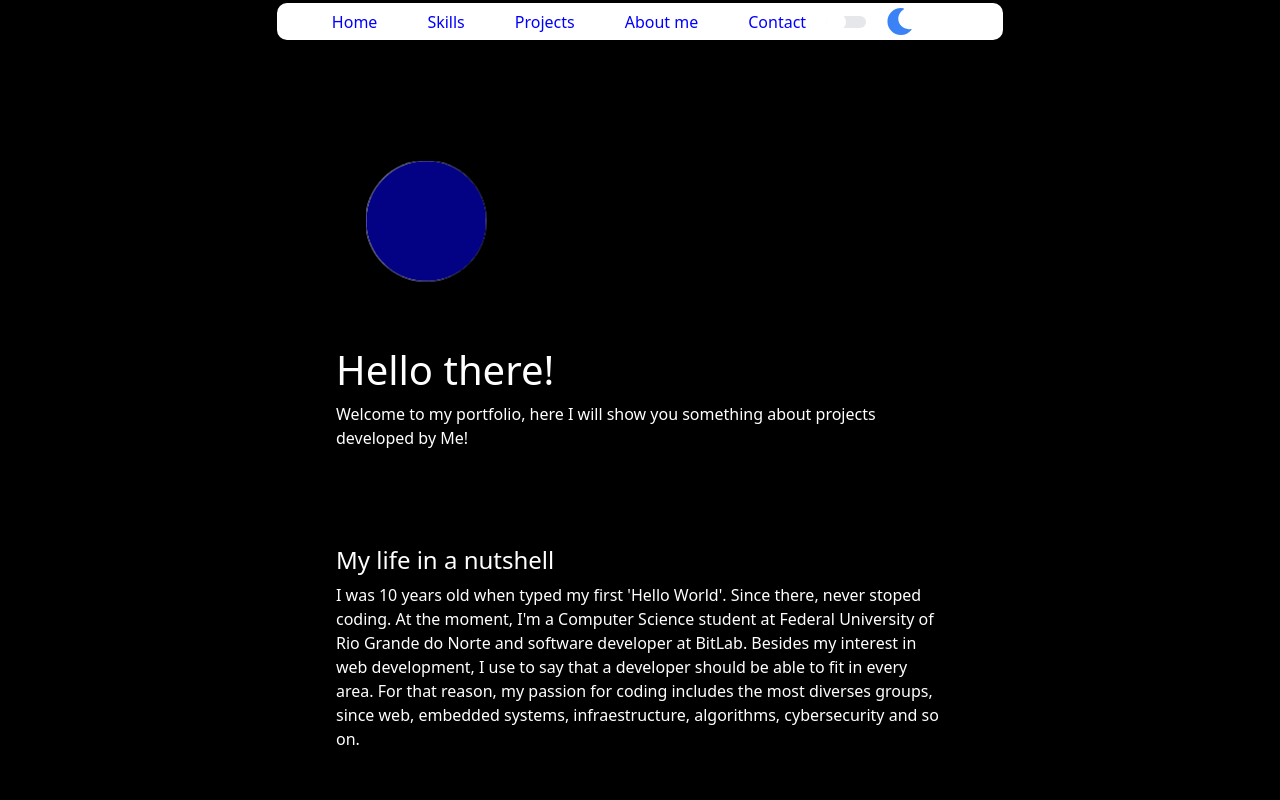
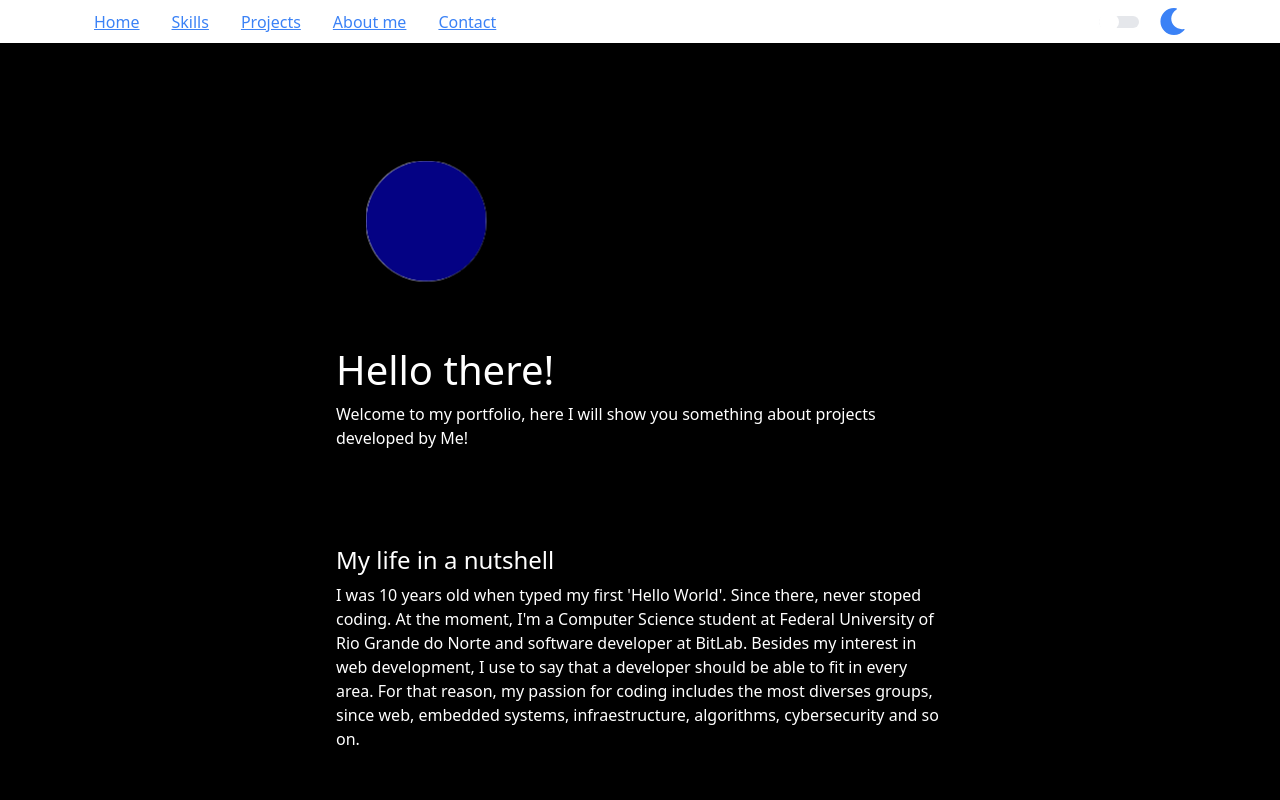
Before and after one commit to andrefsilveira1/react-portfolio, a React (Create React App) app: page / in a window 1280 px wide. Shown: the top 800 px of the page. Built offline with nearby package versions, Linux system fonts and the light colour scheme; no server answers.

Commit message:
refactor: changing top nav-bar

```diff
--- a/src/components/indicator/index.css
+++ b/src/components/indicator/index.css
@@ -15,4 +15,5 @@ background: linear-gradient(
   #0024f3,
   #11aaf1
 );
+z-index: 2;
 }
--- a/src/components/nav/index.css
+++ b/src/components/nav/index.css
@@ -1,23 +1,9 @@
-.top-nav {
-  position: fixed;
-  background-color: white;
-  border-radius: 10px;
-  padding: 5px;
-  padding-right: 40px;
-  margin-top: 3px;
-}
-.top-nav a {
-  color: blue;
-  margin-left: 50px;
+
+a {
   text-decoration: none;
-  border-radius: 8px;
-  transition: transform 0.3s ease-in-out;
+
 }
 
-.top-nav a:hover {
-  color: rgb(20, 128, 228);
-  transition-delay: 0.2s;
-}
 nav {
   z-index: 1;
 }
--- a/src/components/nav/index.js
+++ b/src/components/nav/index.js
@@ -1,42 +1,55 @@
 import React, { useState } from 'react';
-import { HashLink as Link } from "react-router-hash-link";
+import { HashLink as Link } from 'react-router-hash-link';
+import { FaSun, FaMoon } from 'react-icons/fa';
 import "./index.css"
-import { FaSun, FaMoon } from 'react-icons/fa';
 
-
-export default function Nav({propsValue, onChange}) {
+const Nav = ({ propsValue, onChange }) => {
   const [value, setValue] = useState(propsValue);
 
   function changeValue() {
-    setValue(!value)
+    setValue(!value);
     onChange(!value);
   }
+
   return (
-    <nav className='top-nav shadow'>
-      <Link to="#home">
+    <nav className="fixed top-0 left-0 w-full bg-white dark:bg-black shadow-md md:shadow-none">
+      <div className="container mx-auto px-4 py-2 md:py-4 md:flex md:items-center md:justify-between">
+        <div className="flex items-center">
+          <Link to="#home" className="mr-4 text-blue-500 md:mr-8 ">
             Home
           </Link>
-      <Link to="#skills">
+          <Link to="#skills" className="mr-4 text-blue-500 md:mr-8 ">
             Skills
           </Link>
-      <Link to="#projects">
+          <Link to="#projects" className="mr-4 text-blue-500 md:mr-8 ">
             Projects
           </Link>
-      <Link to="#about">
+          <Link to="#about" className="mr-4 text-blue-500 md:mr-8 ">
             About me
           </Link>
-      <Link to="#contact">
+          <Link to="#contact" className="mr-4 text-blue-500 md:mr-8 ">
             Contact
           </Link>
+        </div>
+        <div className="flex items-center">
           <label className="relative inline-flex items-center cursor-pointer ml-5">
-        <input type="checkbox" value="" className="sr-only peer"  onChange={changeValue}/>
+            <input
+              type="checkbox"
+              value=""
+              className="sr-only peer"
+              onChange={changeValue}
+            />
             <div className="select-none w-10 h-3 bg-gray-200 peer-focus:outline-none peer-focus:ring-4 peer-focus:ring-blue-300 dark:peer-focus:ring-blue-800 rounded-full peer dark:bg-gray-700 peer-checked:after:translate-x-full peer-checked:after:border-white after:content-[''] after:absolute after:top-[6px] after:left-[0px] after:bg-white after:rounded-full after:h-4 after:w-5 after:transition-all peer-checked:bg-blue-600"></div>
-      { value ? <FaSun size={27} className='ml-5 text-blue-500'/> :
-        <FaMoon size={27} className='ml-5 text-blue-500'/>
-      }
+            {value ? (
+              <FaSun size={27} className="ml-5 text-blue-500" />
+            ) : (
+              <FaMoon size={27} className="ml-5 text-blue-500" />
+            )}
           </label>
-      <Link>
-      </Link>
+        </div>
+      </div>
     </nav>
-  )
-}
+  );
+};
+
+export default Nav;
```
Lines whose indentation alone changed are shown as unchanged.
